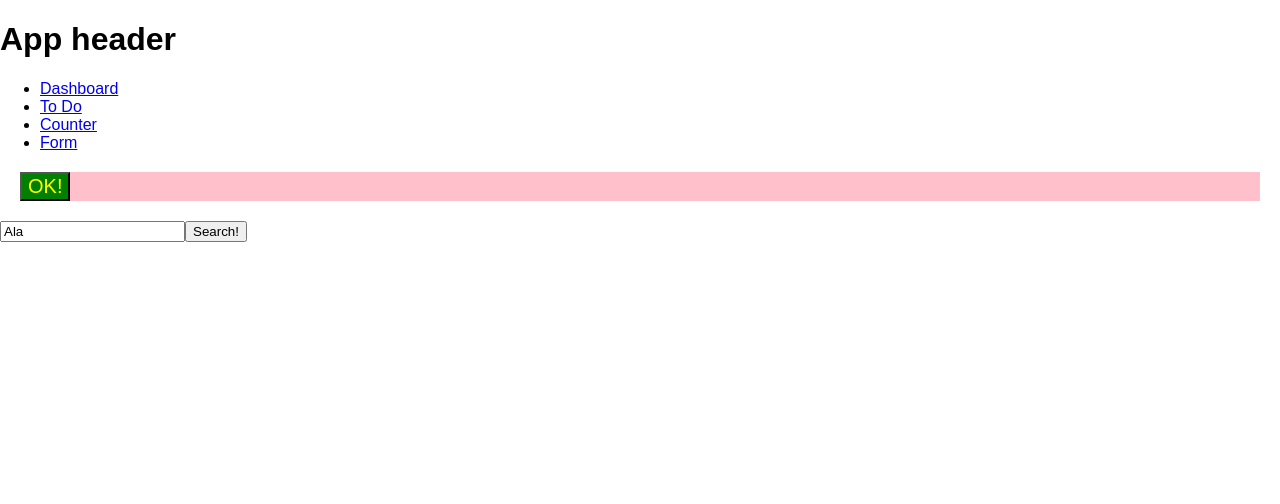
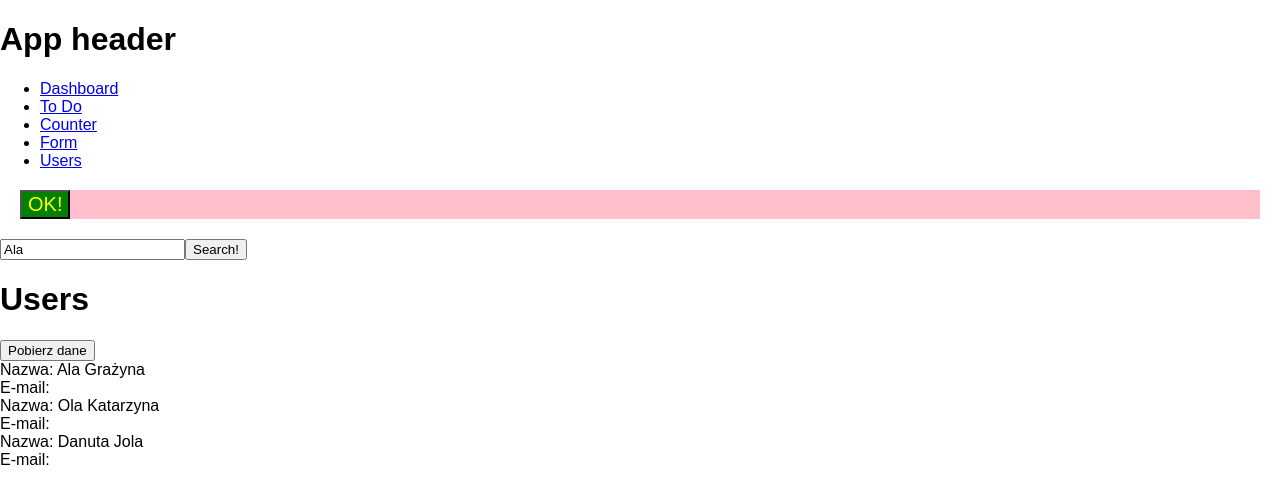
Before and after one commit to patrykomiotek/todo-react, a React (Create React App) app: page /users in a window 1280 px wide. Shown: the top 504 px of the page. Built offline with nearby package versions, Linux system fonts and the light colour scheme.

Commit message:
fetching data and loading indicator

```diff
--- a/src/App.js
+++ b/src/App.js
@@ -4,7 +4,8 @@
 import Dashboard from './components/Dashboard';
 import Header from './components/Header';
 import ToDo from './components/ToDo';
-import Form from './components/form'
+import Form from './components/form';
+import Users from './components/Users';
 import './App.css';
 
 class App extends Component {
@@ -17,6 +18,7 @@
           <Route path='/todo' component={ToDo}/>
           <Route path='/counter' component={null}/>
           <Route path='/form' component={Form}/>
+          <Route path='/users' component={Users}/>
         </div>
       </Router>
     );
--- a/src/components/Header.js
+++ b/src/components/Header.js
@@ -13,6 +13,7 @@
           <li><Link to="/todo">To Do</Link></li>
           <li><Link to="/counter">Counter</Link></li>
           <li><Link to="/form">Form</Link></li>
+          <li><Link to="/users">Users</Link></li>
         </ul>
         <Button label="OK!" />
         <div>
--- /dev/null
+++ b/src/components/Users/index.js
@@ -0,0 +1,52 @@
+import React, { Component } from 'react';
+
+class Users extends Component {
+
+  constructor(props) {
+    super(props);
+    this.fetchData = this.fetchData.bind(this);
+    this.state = {
+      loading: false,
+      users: [{
+        name: 'Ala Grażyna'
+      }, {
+        name: 'Ola Katarzyna'
+      }, {
+        name: 'Danuta Jola'
+      }]
+    }
+  }
+
+  fetchData() {
+    this.setState({loading: true});
+    fetch('https://jsonplaceholder.typicode.com/users')
+      .then(response => response.json())
+      .then(data => {
+        this.setState({loading: false, users: data});
+      });
+  }
+
+  renderIndicator() {
+    if (this.state.loading) {
+      return <div style={{color: 'red', fontSize: 16}}>Loading...</div>;
+    }
+  }
+
+  render() {
+    return(
+      <div>
+        <h1>Users</h1>
+        {this.renderIndicator()}
+        <button onClick={this.fetchData}>Pobierz dane</button>
+        {this.state.users.map((user, index) => (
+          <div key={index}>
+            <div>Nazwa: {user.name}</div>
+            <div>E-mail: {user.email}</div>
+          </div>
+        ))}
+      </div>
+    );
+  }
+}
+
+export default Users;
```
